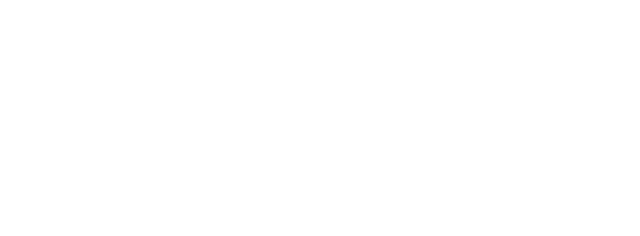
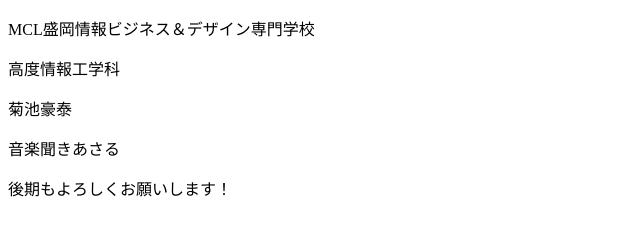
Before and after one commit to naoto2525/momomo, a plain HTML site: page profile_b.html in a window 1280 px wide. Shown: the whole page, without its empty margins (0-640 px from the left). Drawn offline with Linux system fonts and the light colour scheme.

Commit message:
自己紹介

```diff
--- a/profile_b.html
+++ b/profile_b.html
@@ -6,6 +6,10 @@
     <title>Document</title>
 </head>
 <body>
-
+    <p>MCL盛岡情報ビジネス＆デザイン専門学校</p>
+    <p>高度情報工学科</p>
+    <p>菊池豪泰</p>
+    <p>音楽聞きあさる</p>
+    <p>後期もよろしくお願いします！</p>
 </body>
 </html>
```
